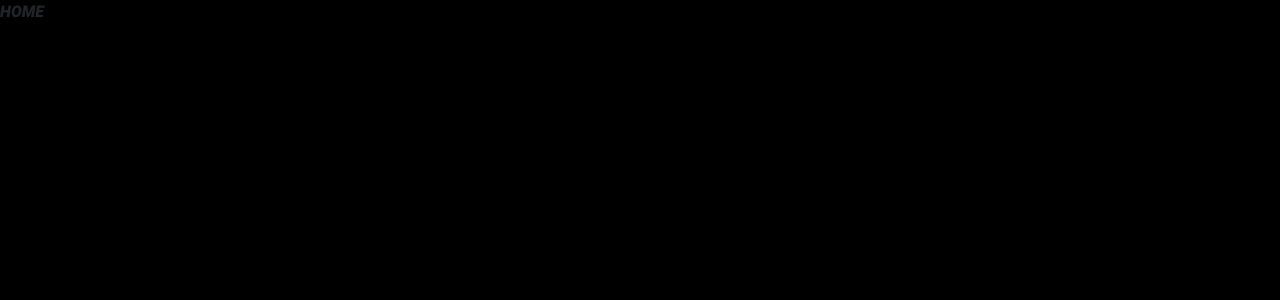
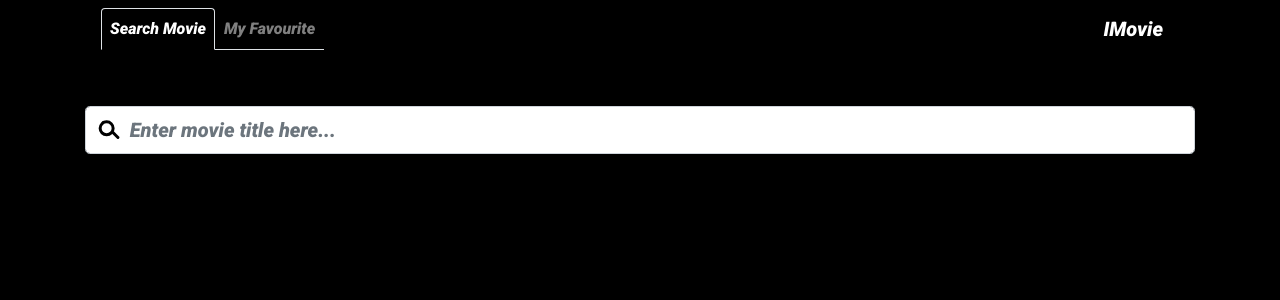
Before and after one commit to faipmardoni/imovie, a Next.js app: page / in a window 1280 px wide. Shown: the top 300 px of the page. Built offline with nearby package versions, Linux system fonts and the light colour scheme.

Commit message:
implementation component navigation and searchinput

```diff
--- a/pages/index.tsx
+++ b/pages/index.tsx
@@ -1,13 +1,17 @@
 /* eslint-disable react/no-array-index-key */
 import React from 'react';
 import Head from 'next/head';
+
+import Navigation from 'components/Navigation/index';
+import SearchInput from 'components/SearchInput';
 
 const Home: React.FC = () => (
   <>
     <Head>
       <title>Search Movie</title>
     </Head>
-    <div>HOME</div>
+    <Navigation />
+    <SearchInput />
   </>
 );
 
```
